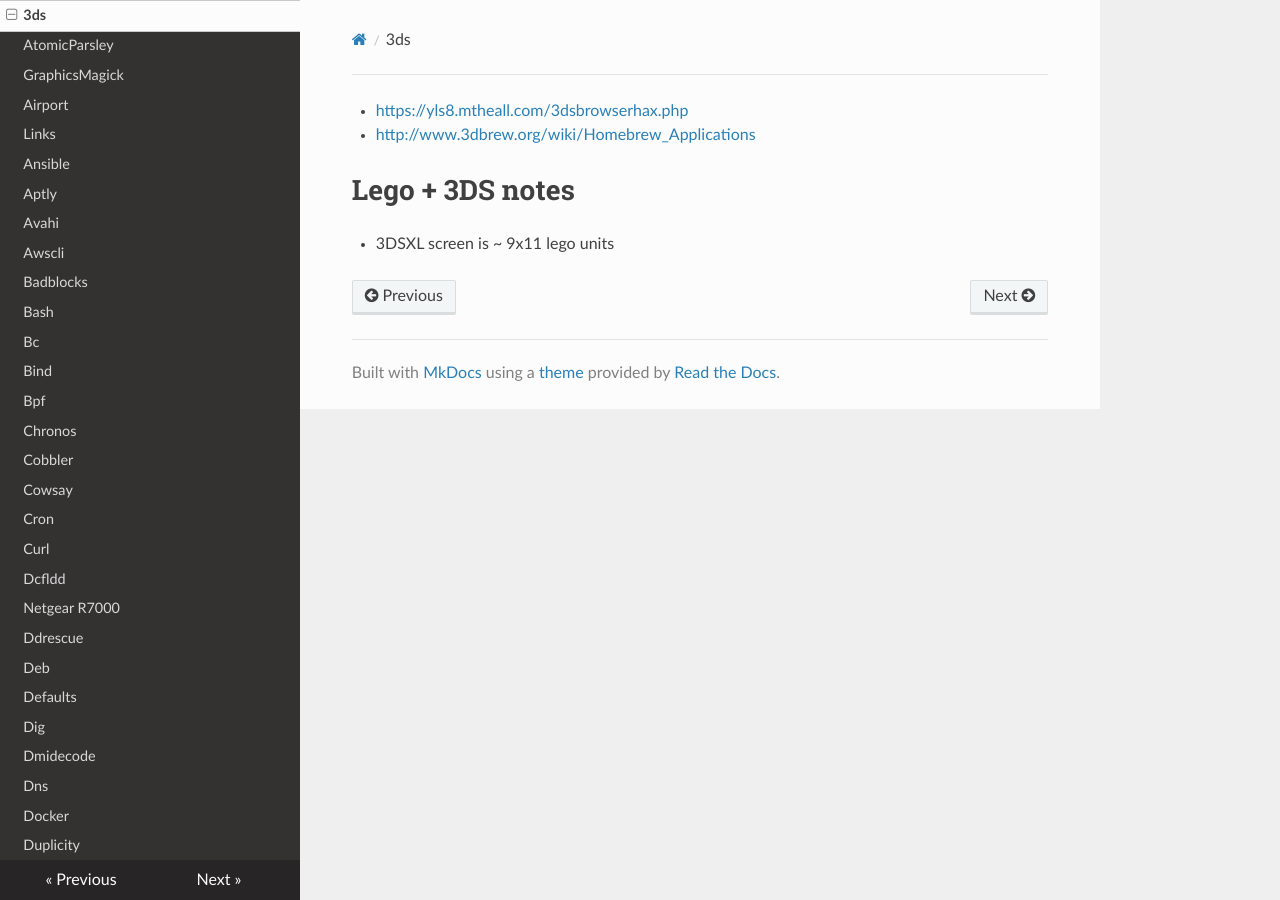
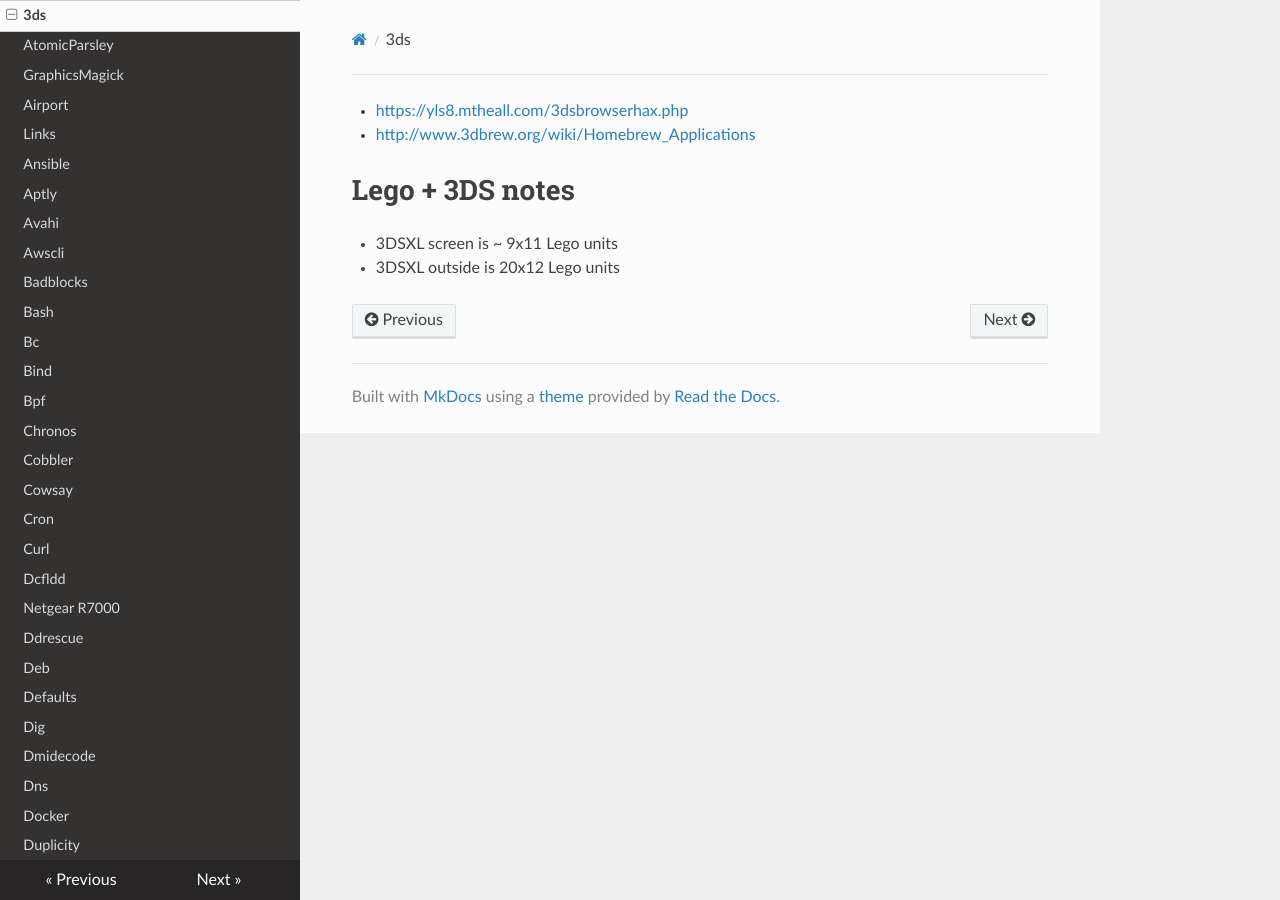
Before and after one commit to lando-cal/tech-notes, an MkDocs documentation site: the page built from docs/3ds.md, in a window 1280 px wide. Built offline with MkDocs 1.6.1, drawn with Linux system fonts in a browser that asks for light colours; nearby versions of some CDN libraries.

Commit message:
Lego units

```diff
--- a/docs/3ds.md
+++ b/docs/3ds.md
@@ -3,4 +3,5 @@
 
 # Lego + 3DS notes
 
-- 3DSXL screen is ~ 9x11 lego units
+- 3DSXL screen is ~ 9x11 Lego units
+- 3DSXL outside is 20x12 Lego units
```
